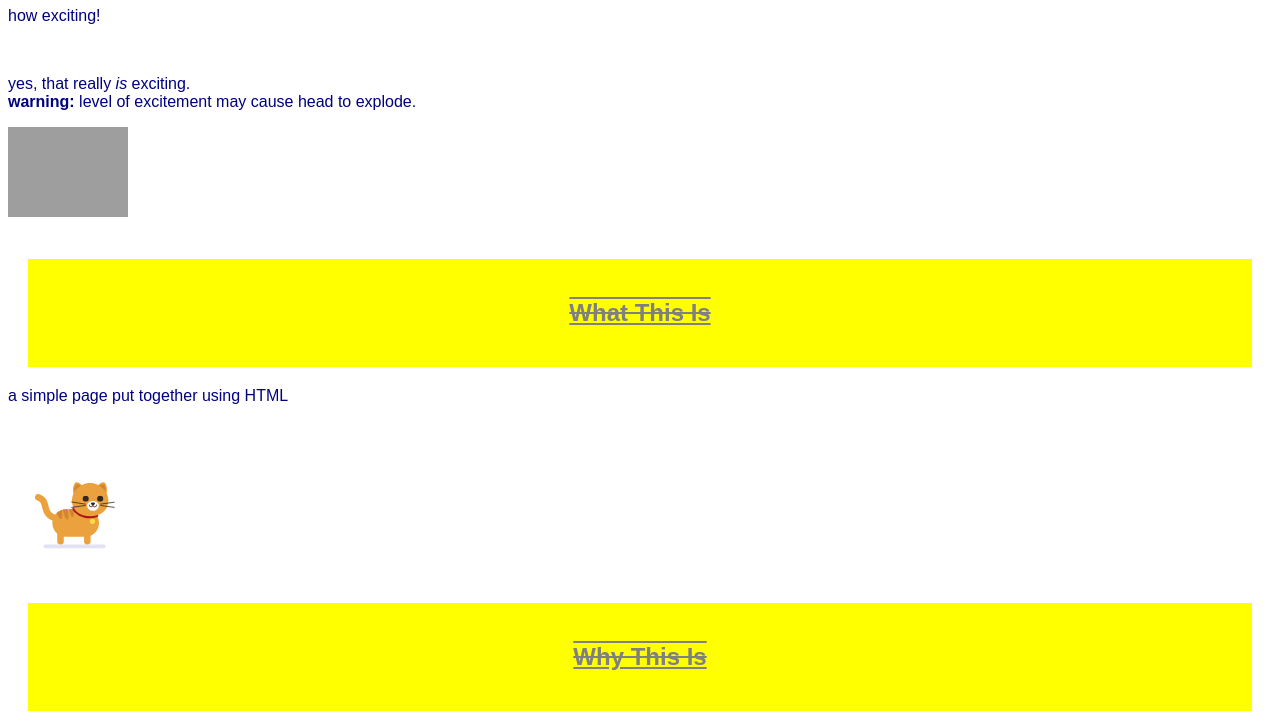
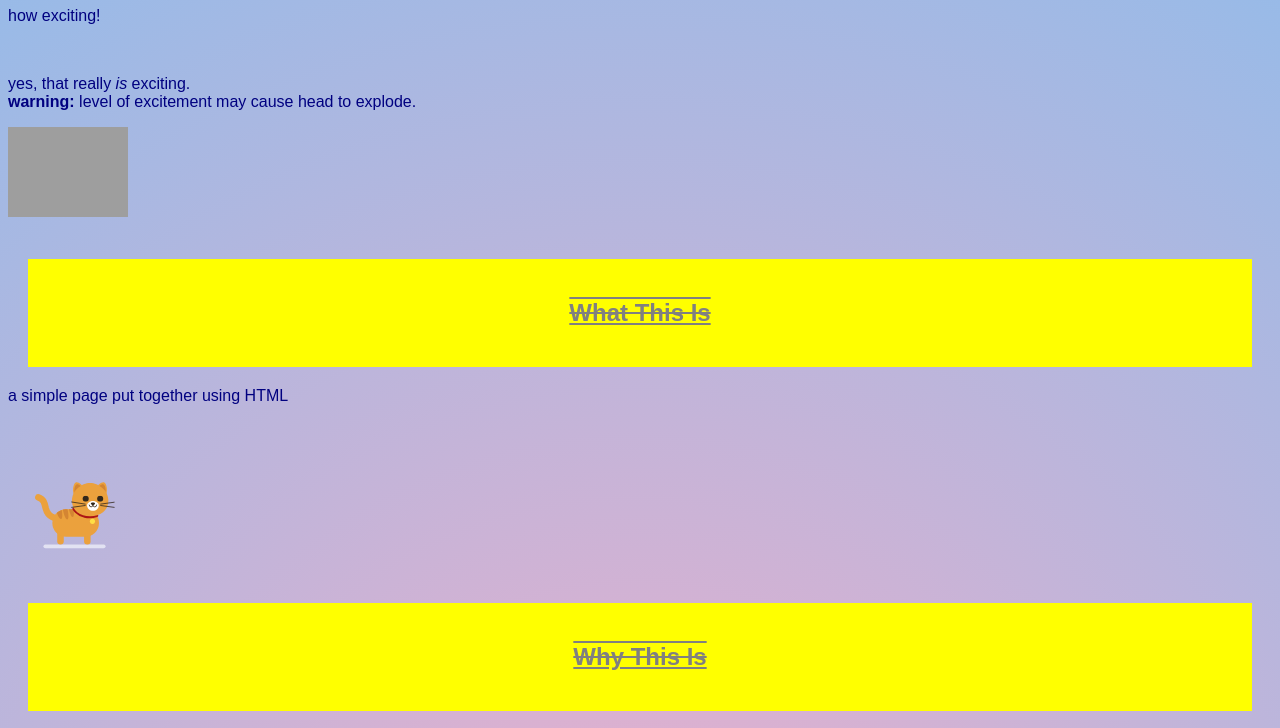
Before and after one commit to ton-rodrigues/teste, a plain HTML site: page dog.html in a window 1280 px wide. Shown: the part 73-801 px from the top of the page. Drawn offline with Linux system fonts and the light colour scheme; grey boxes are pictures that could not be loaded.

Commit message:
include backgroud color test page

```diff
--- a/css/dogstyle.css
+++ b/css/dogstyle.css
@@ -2,6 +2,8 @@ body{
     font-family: Arial, Helvetica, sans-serif;
     font-size: 16px;
     color: navy;
+    background: rgb(238,174,202);
+    background: radial-gradient(circle, rgba(238,174,202,1) 0%, rgba(148,187,233,1) 100%);
 
 }
 
```
